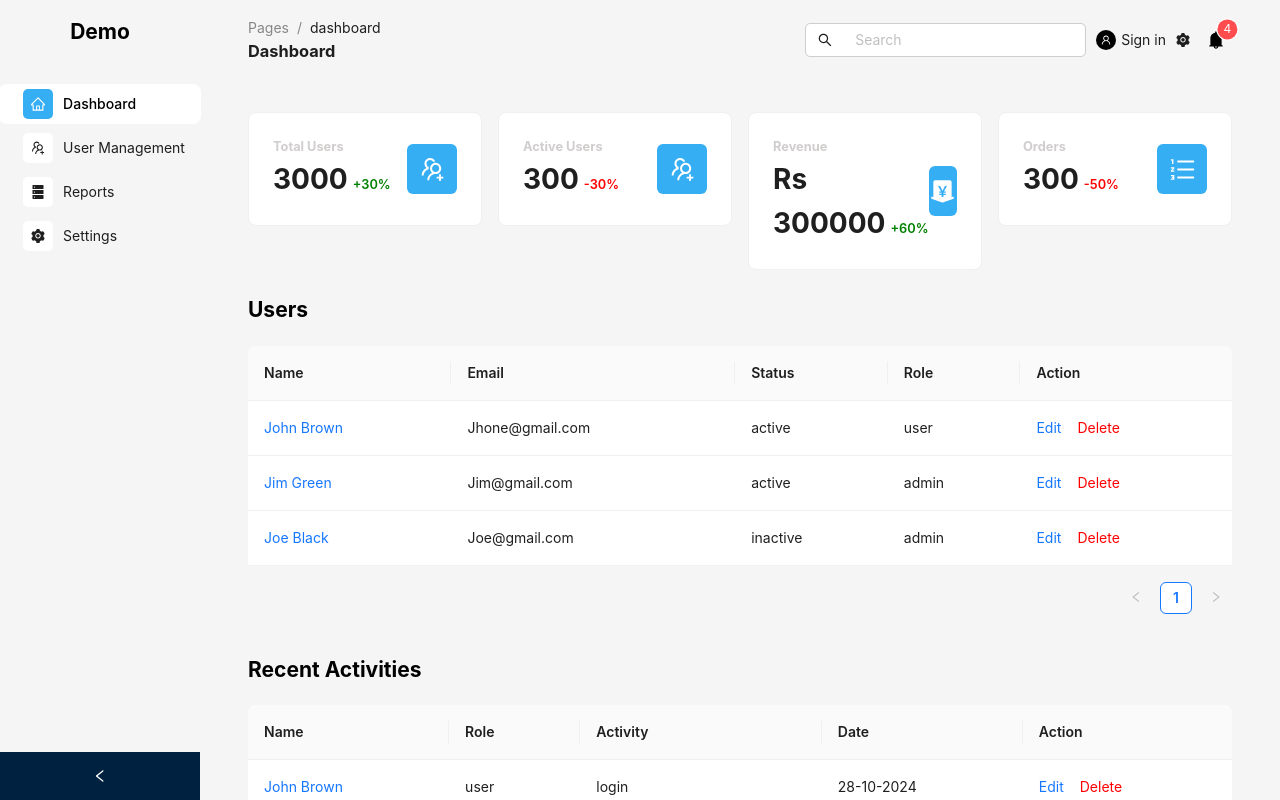
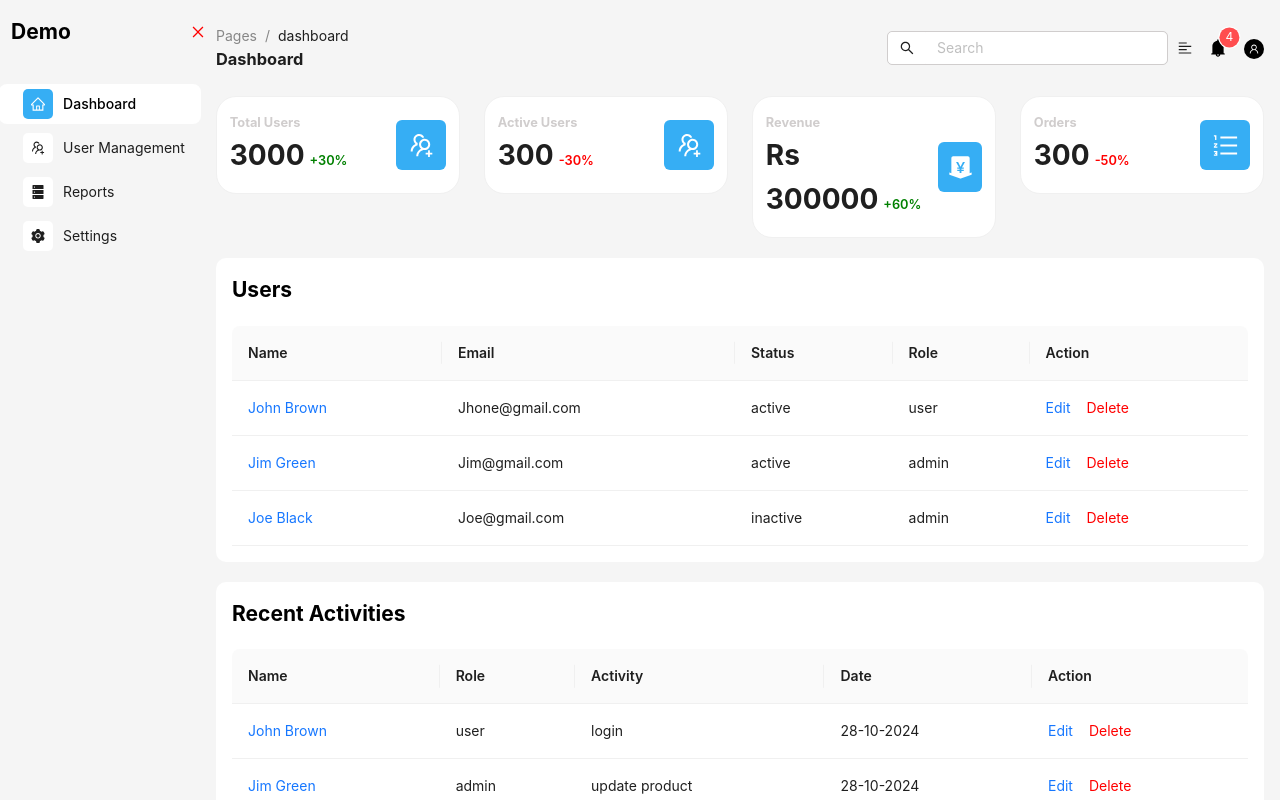
Before and after one commit to arbabhsiddiqui/ant-dashboard-theme, a React (Vite) app: page / in a window 1280 px wide. Shown: the top 800 px of the page. Built offline with nearby package versions, Linux system fonts and the light colour scheme.

Commit message:
improve css

```diff
--- a/src/components/Header/Header.component.jsx
+++ b/src/components/Header/Header.component.jsx
@@ -1,9 +1,19 @@
-import { Layout, Breadcrumb, Space, Input, Avatar, Badge } from 'antd';
+import {
+  Layout,
+  Breadcrumb,
+  Space,
+  Input,
+  Avatar,
+  Badge,
+  Dropdown,
+} from 'antd';
 import {
   SearchOutlined,
   UserOutlined,
-  SettingFilled,
+  AlignLeftOutlined,
   BellFilled,
+  SettingOutlined,
+  CloseOutlined,
 } from '@ant-design/icons';
 
 // local imports
@@ -11,9 +21,33 @@ const { Header: AntHeader } = Layout;
 
 import './Header.style.scss';
 
-const Header = () => {
-  const handleSignIn = () => {};
+const items = [
+  {
+    key: '1',
+    label: 'My Account',
+    disabled: true,
+  },
+  {
+    type: 'divider',
+  },
+  {
+    key: '2',
+    label: 'Profile',
+    icon: <UserOutlined />,
+  },
+  {
+    key: '4',
+    label: 'Settings',
+    icon: <SettingOutlined />,
+  },
+  {
+    key: '3',
+    label: 'Logout',
+    icon: <CloseOutlined />,
+  },
+];
 
+const Header = ({ collapsed, setCollapsed }) => {
   return (
     <AntHeader className='c-header'>
       <div className='c-header__title-area'>
@@ -37,19 +71,11 @@ const Header = () => {
             placeholder='Search'
           />
         </Space.Compact>
-
-        <div
-          className='sign-in'
-          onClick={handleSignIn}
-        >
-          <Avatar
-            className='sign-avatar'
-            size={20}
-            icon={<UserOutlined />}
-          />{' '}
-          Sign in
-        </div>
-        <SettingFilled className='hover' />
+        <AlignLeftOutlined
+          onClick={() => {
+            setCollapsed(!collapsed);
+          }}
+        />
         <Badge
           className='hover'
           count={4}
@@ -59,6 +85,19 @@ const Header = () => {
             icon={<BellFilled />}
           />
         </Badge>
+        <Dropdown
+          menu={{
+            items,
+          }}
+        >
+          <a onClick={(e) => e.preventDefault()}>
+            <Avatar
+              className='sign-avatar'
+              size={20}
+              icon={<UserOutlined />}
+            />
+          </a>
+        </Dropdown>
       </div>
     </AntHeader>
   );
--- a/src/components/Header/Header.style.scss
+++ b/src/components/Header/Header.style.scss
@@ -1,11 +1,16 @@
 .c-header {
-  --ant-layout-header-bg: var(--base);
-  min-height: 80px;
-  padding-block: 1rem;
-  padding-inline: 48px;
+  height: auto;
+  background: var(--base);
+  padding: 1rem;
   display: flex;
-  align-items: center;
   justify-content: space-between;
+  flex-direction: column;
+  align-items: flex-start;
+
+  @media only screen and (min-width: 500px) {
+    align-items: center;
+    flex-direction: row;
+  }
 
   &__title-area {
     display: flex;
@@ -50,19 +55,9 @@
       }
     }
 
-    .sign-in {
-      display: flex;
-      gap: 5px;
-      align-items: center;
-
-      &:hover {
-        cursor: pointer;
-      }
-
-      .sign-avatar {
-        background: var(--black);
-        color: var(--white);
-      }
+    .sign-avatar {
+      background: var(--black);
+      color: var(--white);
     }
 
     .ant-badge-count {
--- a/src/components/LayoutHandler/LayoutHandler.component.jsx
+++ b/src/components/LayoutHandler/LayoutHandler.component.jsx
@@ -6,17 +6,27 @@ import Header from '..//Header/Header.component';
 import SideBar from '../SideBar/SideBar.component';
 
 import './LayoutHandler.style.scss';
+import { useState } from 'react';
 
 const LayoutHandler = () => {
+  const [collapsed, setCollapsed] = useState(false);
+
   return (
     <Flex
       gap='middle'
       wrap
     >
       <Layout className='c-layout'>
-        <SideBar />
+        <SideBar
+          collapsed={collapsed}
+          setCollapsed={setCollapsed}
+        />
+
         <Layout>
-          <Header />
+          <Header
+            collapsed={collapsed}
+            setCollapsed={setCollapsed}
+          />
           <main className='c-layout__content-area'>
             <Outlet />
           </main>
--- a/src/components/LayoutHandler/LayoutHandler.style.scss
+++ b/src/components/LayoutHandler/LayoutHandler.style.scss
@@ -4,7 +4,7 @@
   width: 100%;
 
   &__content-area {
-    padding: 2rem 3rem;
+    padding-inline: 1rem;
     min-height: 93vh;
     color: #000;
   }
--- a/src/components/SideBar/SideBar.component.jsx
+++ b/src/components/SideBar/SideBar.component.jsx
@@ -1,10 +1,10 @@
-import { useState } from 'react';
 import { Layout, Menu } from 'antd';
 import {
   DatabaseFilled,
   HomeOutlined,
   SettingFilled,
   UsergroupAddOutlined,
+  CloseOutlined,
 } from '@ant-design/icons';
 import { Link } from 'react-router-dom';
 
@@ -13,17 +13,25 @@ const { Sider } = Layout;
 
 import './SideBar.style.scss';
 
-const SideBar = () => {
-  const [collapsed, setCollapsed] = useState(false);
+const SideBar = ({ collapsed, setCollapsed }) => {
+  return (
+    <>
+      <Sider
+        collapsed={collapsed}
+        className='c-sidebar'
+        breakpoint='lg'
+        collapsedWidth='0'
+      >
+        <div className='c-sidebar__title-area'>
+          <h1>Demo</h1>
+          <CloseOutlined
+            className='collapsed-icon'
+            onClick={() => {
+              setCollapsed(!collapsed);
+            }}
+          />
+        </div>
 
-  return (
-    <Sider
-      collapsible
-      collapsed={collapsed}
-      onCollapse={(value) => setCollapsed(value)}
-      className='c-sidebar'
-    >
-      <h1>Demo </h1>
         <Menu
           defaultSelectedKeys={['home']}
           mode={'inline'}
@@ -57,6 +65,7 @@ const SideBar = () => {
           </Menu.Item>
         </Menu>
       </Sider>
+    </>
   );
 };
 
--- a/src/components/SideBar/SideBar.style.scss
+++ b/src/components/SideBar/SideBar.style.scss
@@ -5,10 +5,26 @@
   text-align: center;
   padding-block-start: 1rem;
   background: var(--base);
+  z-index: 9999;
+  position: absolute;
+  height: 100%;
 
-  h1 {
-    color: var(--black);
+  @media only screen and (min-width: 500px) {
+    position: relative;
+  }
+
+  &__title-area {
+    display: flex;
+    justify-content: space-between;
+    align-items: center;
     margin-block-end: 2rem;
+    margin-inline-start: 1rem;
+    h1 {
+      color: var(--black);
+    }
+    .collapsed-icon {
+      color: var(--danger);
+    }
   }
 
   .ant-menu {
--- a/src/index.scss
+++ b/src/index.scss
@@ -43,6 +43,10 @@ p {
   color: var(--danger);
 }
 
+.text-dark {
+  color: var(--black);
+}
+
 .hover {
   &:hover {
     cursor: pointer;
--- a/src/pages/Dashboard/Dashboard.page.jsx
+++ b/src/pages/Dashboard/Dashboard.page.jsx
@@ -134,13 +134,15 @@ const Dashboard = () => {
   }, []);
 
   return (
-    <Space
-      size='large'
-      direction='vertical'
-      className='p-dashboard'
-    >
-      <Row gutter={16}>
-        <Col span={6}>
+    <div className='p-dashboard'>
+      <Row gutter={[24, 23]}>
+        <Col
+          xs={24}
+          sm={24}
+          md={12}
+          lg={8}
+          xl={6}
+        >
           <Card>
             <Flex className='c-card'>
               <div className='c-card__text-area'>
@@ -159,7 +161,13 @@ const Dashboard = () => {
             </Flex>
           </Card>
         </Col>
-        <Col span={6}>
+        <Col
+          xs={24}
+          sm={24}
+          md={12}
+          lg={8}
+          xl={6}
+        >
           <Card>
             <Flex className='c-card'>
               <div className='c-card__text-area'>
@@ -178,7 +186,13 @@ const Dashboard = () => {
             </Flex>
           </Card>
         </Col>
-        <Col span={6}>
+        <Col
+          xs={24}
+          sm={24}
+          md={12}
+          lg={8}
+          xl={6}
+        >
           <Card>
             <Flex className='c-card'>
               <div className='c-card__text-area'>
@@ -197,7 +211,13 @@ const Dashboard = () => {
             </Flex>
           </Card>
         </Col>
-        <Col span={6}>
+        <Col
+          xs={24}
+          sm={24}
+          md={12}
+          lg={8}
+          xl={6}
+        >
           <Card>
             <Flex className='c-card'>
               <div className='c-card__text-area'>
@@ -228,6 +248,9 @@ const Dashboard = () => {
               <Table
                 columns={userColumns}
                 dataSource={userData}
+                pagination={{
+                  position: ['none', 'none'],
+                }}
               />
             )}
           </Col>
@@ -244,12 +267,15 @@ const Dashboard = () => {
               <Table
                 columns={activityColumns}
                 dataSource={activityData}
+                pagination={{
+                  position: ['none', 'none'],
+                }}
               />
             )}
           </Col>
         </Row>
       </section>
-    </Space>
+    </div>
   );
 };
 
--- a/src/pages/Dashboard/Dashboard.style.scss
+++ b/src/pages/Dashboard/Dashboard.style.scss
@@ -1,10 +1,29 @@
 .p-dashboard {
   width: 100%;
+  display: flex;
+  flex-direction: column;
+  gap: 20px;
 
   .table-container {
+    padding: 1rem;
+    border-radius: 10px;
+    background: var(--white);
     h2 {
-      margin-bottom: 20px;
+      margin-block-end: 20px;
     }
+    .ant-table-wrapper {
+      overflow-x: auto;
+    }
+  }
+
+  .ant-card {
+    padding: 0;
+    border-radius: 20px !important;
+  }
+
+  .ant-card-body {
+    padding: 1rem 0.8rem;
+    border-radius: 20px !important;
   }
 
   .c-card {
```
Lines whose indentation alone changed are shown as unchanged.
